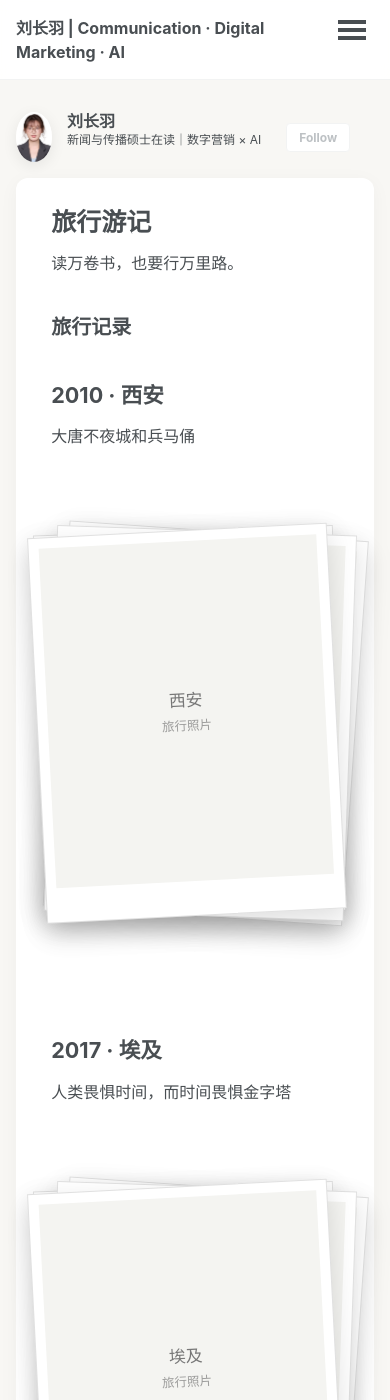
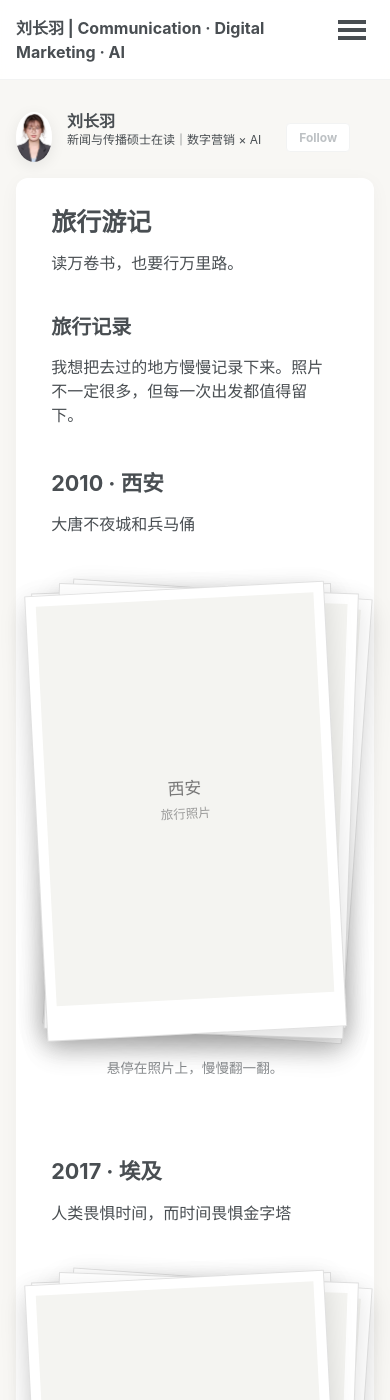
Before and after one commit to lunaalovegood2004-del/lunaalovegood2004-del.github.io, a Jekyll site: the page built from _pages/travel.md, in a window 390 px wide and 1400 px high. Built offline with Jekyll 4.4.1, drawn with Linux system fonts in a browser that asks for light colours; a style sheet for code colours, icons or effects is not loaded; some of the changed text lies outside the part shown.

Commit message:
重做旅行照片展示：统一照片卡片尺寸与翻照片效果

```diff
--- a/_pages/travel.md
+++ b/_pages/travel.md
@@ -10,36 +10,76 @@ author: "Name Name"
 
 ## 旅行记录
 
+我想把去过的地方慢慢记录下来。照片不一定很多，但每一次出发都值得留下。
+
 <div class="travel-memory-list">
 
   <section class="travel-memory">
     <h3>2010 · 西安</h3><p>大唐不夜城和兵马俑</p>
-    <div class="travel-photo-stack" aria-label="2010年西安旅行照片"><div class="travel-photo-card"><div class="travel-photo-placeholder">西安<br><small>旅行照片</small></div></div><div class="travel-photo-card"><div class="travel-photo-placeholder">西安<br><small>旅行照片</small></div></div><div class="travel-photo-card"><div class="travel-photo-placeholder">西安<br><small>旅行照片</small></div></div><div class="travel-photo-card"><div class="travel-photo-placeholder">西安<br><small>旅行照片</small></div></div></div>
+    <div class="travel-photo-stack" aria-label="2010年西安旅行照片">
+      <div class="travel-photo-card"><div class="travel-photo-placeholder">西安<br><small>旅行照片</small></div></div>
+      <div class="travel-photo-card"><div class="travel-photo-placeholder">西安<br><small>旅行照片</small></div></div>
+      <div class="travel-photo-card"><div class="travel-photo-placeholder">西安<br><small>旅行照片</small></div></div>
+      <div class="travel-photo-card"><div class="travel-photo-placeholder">西安<br><small>旅行照片</small></div></div>
+    </div>
+    <p class="travel-photo-hint">悬停在照片上，慢慢翻一翻。</p>
   </section>
 
   <section class="travel-memory">
     <h3>2017 · 埃及</h3><p>人类畏惧时间，而时间畏惧金字塔</p>
-    <div class="travel-photo-stack" aria-label="2017年埃及旅行照片"><div class="travel-photo-card"><div class="travel-photo-placeholder">埃及<br><small>旅行照片</small></div></div><div class="travel-photo-card"><div class="travel-photo-placeholder">埃及<br><small>旅行照片</small></div></div><div class="travel-photo-card"><div class="travel-photo-placeholder">埃及<br><small>旅行照片</small></div></div><div class="travel-photo-card"><div class="travel-photo-placeholder">埃及<br><small>旅行照片</small></div></div></div>
+    <div class="travel-photo-stack" aria-label="2017年埃及旅行照片">
+      <div class="travel-photo-card"><div class="travel-photo-placeholder">埃及<br><small>旅行照片</small></div></div>
+      <div class="travel-photo-card"><div class="travel-photo-placeholder">埃及<br><small>旅行照片</small></div></div>
+      <div class="travel-photo-card"><div class="travel-photo-placeholder">埃及<br><small>旅行照片</small></div></div>
+      <div class="travel-photo-card"><div class="travel-photo-placeholder">埃及<br><small>旅行照片</small></div></div>
+    </div>
+    <p class="travel-photo-hint">悬停在照片上，慢慢翻一翻。</p>
   </section>
 
   <section class="travel-memory">
     <h3>2024 · 北京</h3><p>哈利波特圆梦之旅</p>
-    <div class="travel-photo-stack" aria-label="2024年北京旅行照片"><div class="travel-photo-card"><div class="travel-photo-placeholder">北京<br><small>旅行照片</small></div></div><div class="travel-photo-card"><div class="travel-photo-placeholder">北京<br><small>旅行照片</small></div></div><div class="travel-photo-card"><div class="travel-photo-placeholder">北京<br><small>旅行照片</small></div></div><div class="travel-photo-card"><div class="travel-photo-placeholder">北京<br><small>旅行照片</small></div></div></div>
+    <div class="travel-photo-stack" aria-label="2024年北京旅行照片">
+      <div class="travel-photo-card"><div class="travel-photo-placeholder">北京<br><small>旅行照片</small></div></div>
+      <div class="travel-photo-card"><div class="travel-photo-placeholder">北京<br><small>旅行照片</small></div></div>
+      <div class="travel-photo-card"><div class="travel-photo-placeholder">北京<br><small>旅行照片</small></div></div>
+      <div class="travel-photo-card"><div class="travel-photo-placeholder">北京<br><small>旅行照片</small></div></div>
+    </div>
+    <p class="travel-photo-hint">悬停在照片上，慢慢翻一翻。</p>
   </section>
 
   <section class="travel-memory">
     <h3>2025 · 川西</h3><p>你知道吗，有一个地方叫稻城</p>
-    <div class="travel-photo-stack" aria-label="2025年川西旅行照片"><div class="travel-photo-card"><div class="travel-photo-placeholder">川西<br><small>旅行照片</small></div></div><div class="travel-photo-card"><div class="travel-photo-placeholder">川西<br><small>旅行照片</small></div></div><div class="travel-photo-card"><div class="travel-photo-placeholder">川西<br><small>旅行照片</small></div></div><div class="travel-photo-card"><div class="travel-photo-placeholder">川西<br><small>旅行照片</small></div></div></div>
+    <div class="travel-photo-stack" aria-label="2025年川西旅行照片">
+      <div class="travel-photo-card"><div class="travel-photo-placeholder">川西<br><small>旅行照片</small></div></div>
+      <div class="travel-photo-card"><div class="travel-photo-placeholder">川西<br><small>旅行照片</small></div></div>
+      <div class="travel-photo-card"><div class="travel-photo-placeholder">川西<br><small>旅行照片</small></div></div>
+      <div class="travel-photo-card"><div class="travel-photo-placeholder">川西<br><small>旅行照片</small></div></div>
+    </div>
+    <p class="travel-photo-hint">悬停在照片上，慢慢翻一翻。</p>
   </section>
 
   <section class="travel-memory">
     <h3>2026 · 西北</h3><p>到祖国的西边去</p>
-    <div class="travel-photo-stack" aria-label="2026年大西北旅行照片"><div class="travel-photo-card"><img src="{{ '/images/IMG_1908大西北.jpeg' | relative_url }}" alt="2026年大西北旅行照片 1"></div><div class="travel-photo-card"><img src="{{ '/images/IMG_1968大西北.jpeg' | relative_url }}" alt="2026年大西北旅行照片 2"></div><div class="travel-photo-card"><img src="{{ '/images/IMG_2017大西北.jpeg' | relative_url }}" alt="2026年大西北旅行照片 3"></div><div class="travel-photo-card"><img src="{{ '/images/IMG_2031大西北.jpeg' | relative_url }}" alt="2026年大西北旅行照片 4"></div><div class="travel-photo-card"><img src="{{ '/images/IMG_7257大西北.jpeg' | relative_url }}" alt="2026年大西北旅行照片 5"></div><div class="travel-photo-card"><img src="{{ '/images/IMG_7451大西北.jpeg' | relative_url }}" alt="2026年大西北旅行照片 6"></div></div>
+    <div class="travel-photo-stack" aria-label="2026年大西北旅行照片">
+      <div class="travel-photo-card"><img src="{{ '/images/IMG_1908大西北.jpeg' | relative_url }}" alt="2026年大西北旅行照片 1"></div>
+      <div class="travel-photo-card"><img src="{{ '/images/IMG_1968大西北.jpeg' | relative_url }}" alt="2026年大西北旅行照片 2"></div>
+      <div class="travel-photo-card"><img src="{{ '/images/IMG_2017大西北.jpeg' | relative_url }}" alt="2026年大西北旅行照片 3"></div>
+      <div class="travel-photo-card"><img src="{{ '/images/IMG_2031大西北.jpeg' | relative_url }}" alt="2026年大西北旅行照片 4"></div>
+      <div class="travel-photo-card"><img src="{{ '/images/IMG_7257大西北.jpeg' | relative_url }}" alt="2026年大西北旅行照片 5"></div>
+      <div class="travel-photo-card"><img src="{{ '/images/IMG_7451大西北.jpeg' | relative_url }}" alt="2026年大西北旅行照片 6"></div>
+    </div>
+    <p class="travel-photo-hint">悬停在照片上，慢慢翻一翻。</p>
   </section>
 
   <section class="travel-memory">
     <h3>2026 · 西藏</h3><p>放不下地，放不下天</p>
-    <div class="travel-photo-stack" aria-label="2026年西藏旅行照片"><div class="travel-photo-card"><img src="{{ '/images/IMG_3875西藏.jpeg' | relative_url }}" alt="2026年西藏旅行照片 1"></div><div class="travel-photo-card"><img src="{{ '/images/IMG_4025西藏.jpeg' | relative_url }}" alt="2026年西藏旅行照片 2"></div><div class="travel-photo-card"><img src="{{ '/images/IMG_4092西藏.jpeg' | relative_url }}" alt="2026年西藏旅行照片 3"></div><div class="travel-photo-card"><img src="{{ '/images/IMG_4137西藏.jpeg' | relative_url }}" alt="2026年西藏旅行照片 4"></div></div>
+    <div class="travel-photo-stack" aria-label="2026年西藏旅行照片">
+      <div class="travel-photo-card"><img src="{{ '/images/IMG_3875西藏.jpeg' | relative_url }}" alt="2026年西藏旅行照片 1"></div>
+      <div class="travel-photo-card"><img src="{{ '/images/IMG_4025西藏.jpeg' | relative_url }}" alt="2026年西藏旅行照片 2"></div>
+      <div class="travel-photo-card"><img src="{{ '/images/IMG_4092西藏.jpeg' | relative_url }}" alt="2026年西藏旅行照片 3"></div>
+      <div class="travel-photo-card"><img src="{{ '/images/IMG_4137西藏.jpeg' | relative_url }}" alt="2026年西藏旅行照片 4"></div>
+    </div>
+    <p class="travel-photo-hint">悬停在照片上，慢慢翻一翻。</p>
   </section>
 
 </div>
@@ -49,10 +89,10 @@ author: "Name Name"
 .travel-memory { margin: 0 0 5rem; }
 .travel-memory h3 { margin-bottom: .45rem; font-size: 1.35rem; }
 .travel-memory p { margin-bottom: 1.5rem; }
-.travel-photo-stack { position: relative; width: min(100%, 470px); height: 560px; margin: 2.5rem auto 3rem; text-align: center; }
+.travel-photo-stack { position: relative; width: min(100%, 470px); height: 560px; margin: 2.5rem auto 0; text-align: center; }
 .travel-photo-card { position: absolute; left: 50%; top: 50%; width: 360px; padding: 10px 10px 34px; background: #fff; border: 1px solid rgba(0,0,0,.12); box-shadow: 0 10px 28px rgba(0,0,0,.13); transform-origin: 50% 90%; transform: translate(-50%, -50%) rotate(0deg); transition: transform .45s ease, box-shadow .45s ease, opacity .45s ease; cursor: pointer; }
-.travel-photo-card img { display: block; width: 100%; height: auto; max-width: none; object-fit: contain; image-rendering: auto; }
-.travel-photo-placeholder { width: 100%; height: auto; min-height: 420px; display: flex; align-items: center; justify-content: center; flex-direction: column; text-align: center; background: #f4f4f1; color: #777; font-size: 1.05rem; line-height: 1.7; }
+.travel-photo-card img { display: block; width: 100%; height: 480px; max-width: none; object-fit: contain; background: #fff; image-rendering: auto; }
+.travel-photo-placeholder { width: 100%; height: 480px; display: flex; align-items: center; justify-content: center; flex-direction: column; text-align: center; background: #f4f4f1; color: #777; font-size: 1.05rem; line-height: 1.7; }
 .travel-photo-placeholder small { font-size: .78rem; opacity: .7; }
 .travel-photo-card:nth-child(1) { transform: translate(-50%, -50%) rotate(-3deg); z-index: 6; }
 .travel-photo-card:nth-child(2) { transform: translate(-50%, -50%) rotate(2deg); z-index: 5; }
@@ -62,7 +102,12 @@ author: "Name Name"
 .travel-photo-card:nth-child(6) { transform: translate(-50%, -50%) rotate(2deg); z-index: 1; }
 .travel-photo-stack:hover .travel-photo-card { box-shadow: 0 16px 34px rgba(0,0,0,.17); }
 .travel-photo-card.is-moving { transform: translate(28%, -60%) rotate(9deg) !important; opacity: .98; z-index: 20 !important; }
-@media (max-width: 600px) { .travel-photo-stack { height: 470px; } .travel-photo-card { width: min(82vw, 300px); } .travel-photo-placeholder { min-height: 340px; } }
+.travel-photo-hint { margin: .75rem 0 0; font-size: .85rem; opacity: .65; text-align: center; }
+@media (max-width: 600px) {
+  .travel-photo-stack { height: 470px; }
+  .travel-photo-card { width: min(82vw, 300px); }
+  .travel-photo-card img, .travel-photo-placeholder { height: 400px; }
+}
 @media (prefers-reduced-motion: reduce) { .travel-photo-card { transition: none; } }
 </style>
 
```
